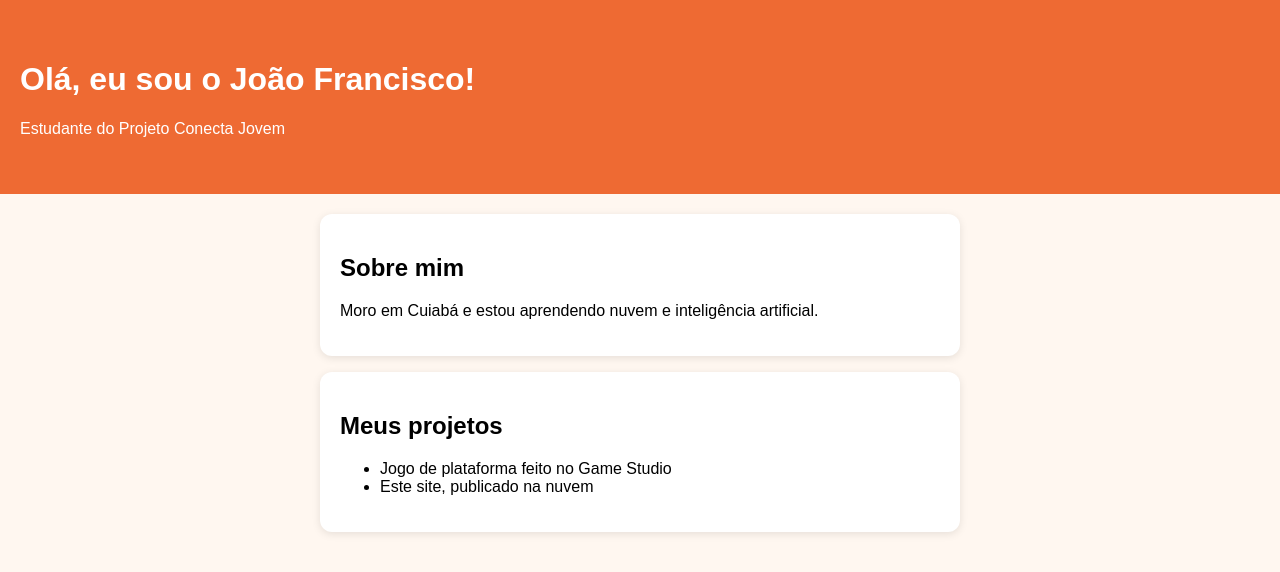
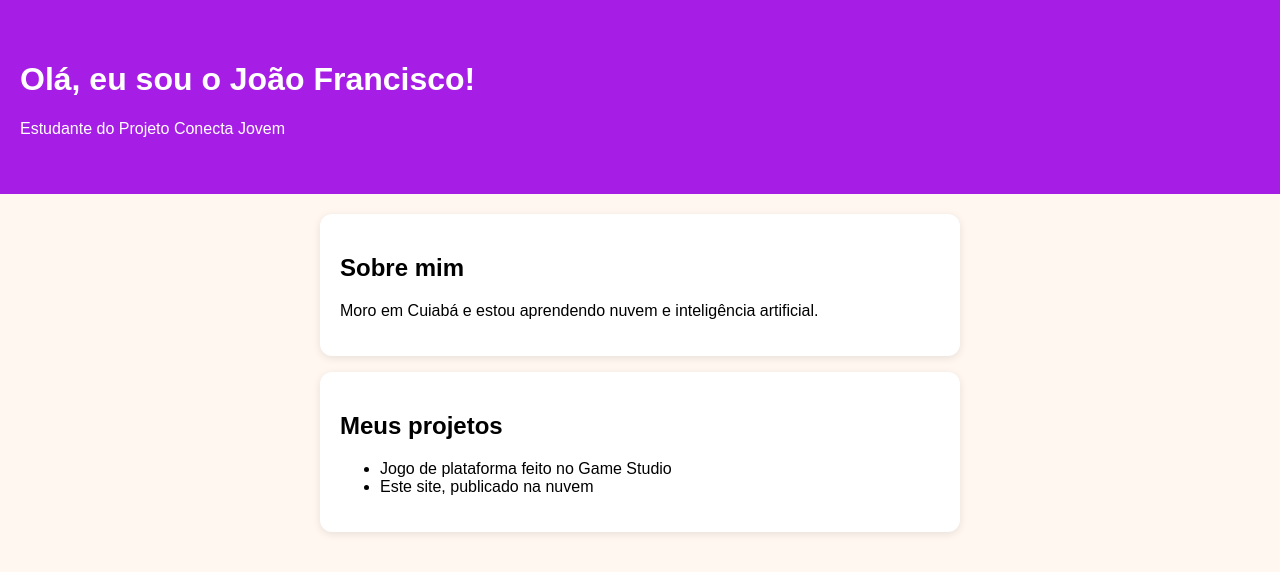
Before and after one commit to JfmBR/Meu_Site, a plain HTML site: page index.html in a window 1280 px wide. Drawn offline with Linux system fonts and the light colour scheme.

Commit message:
Troca de cor do banner

```diff
--- a/index.html
+++ b/index.html
@@ -6,7 +6,7 @@
     <title>Meu site na nuvem</title>
     <style>
         body { font-family: Arial, sans-serif; margin: 0; background: #fff7f0; }
-        header { background: #ee6a33; color: white; padding: 40px 20px; }
+        header { background: #a61ee6; color: white; padding: 40px 20px; }
         main { max-width: 640px; margin: 0 auto; padding: 20px; }
         .cartao { background: white; border-radius: 12px; padding: 20px;
         margin-bottom: 16px; box-shadow: 0 2px 8px rgba(0, 0, 0, 0.1); }
```
